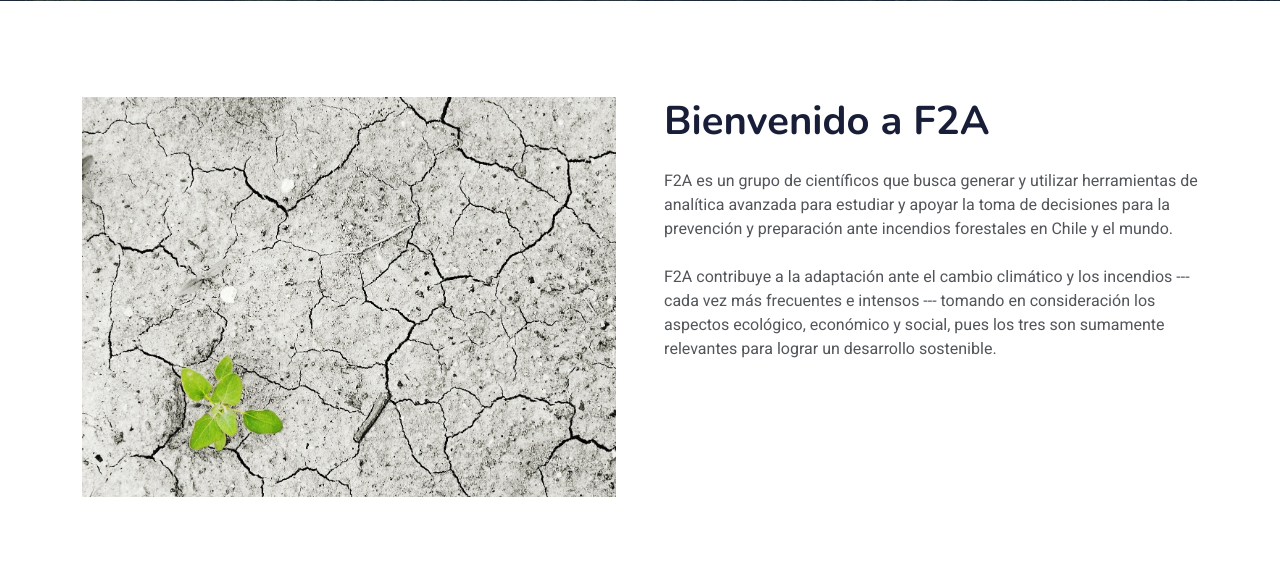
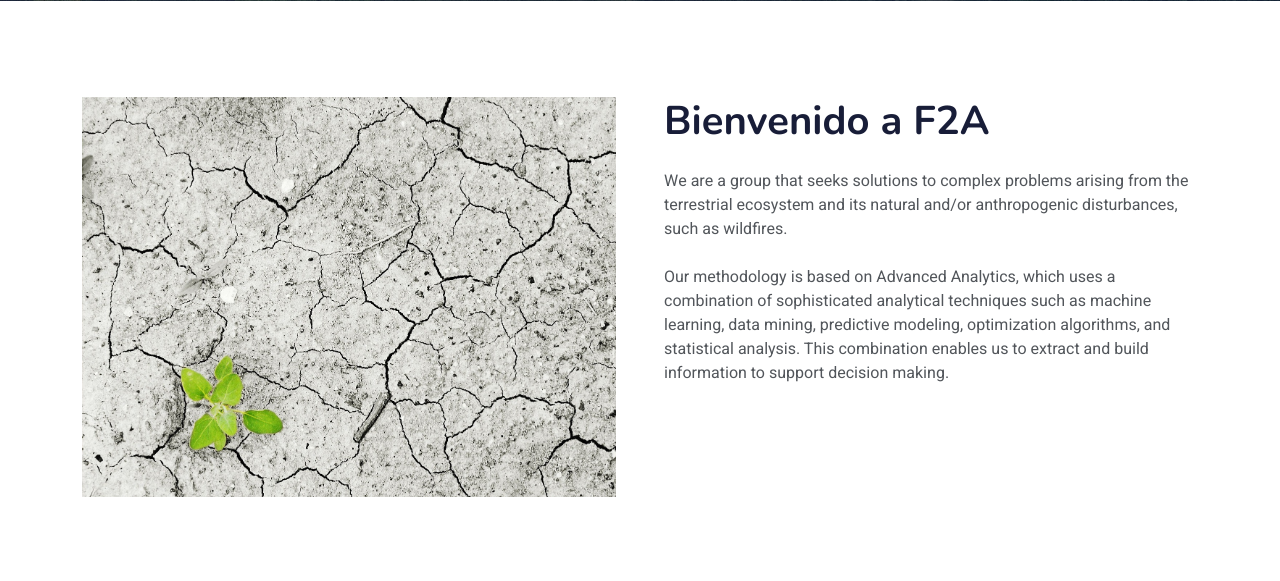
Before and after one commit to fire2a/f2a-web, a Django app: page / in a window 1280 px wide. Shown: the part 472-1053 px from the top of the page. Run offline with Django 4.2, Linux system fonts and the light colour scheme; data that the repository does not hold is empty; some libraries are stand-ins or nearby versions.

Commit message:
Changed bienvenidos text

```diff
--- a/templates/pages/index.html
+++ b/templates/pages/index.html
@@ -60,8 +60,8 @@
             </div>
             <div class="col-lg-6 wow fadeInUp" data-wow-delay="0.3s">
                 <h1 class="mb-4">Bienvenido a F2A</h1>
-                <p class="mb-4">F2A es un grupo de científicos que busca generar y utilizar herramientas de analítica avanzada para estudiar y apoyar la toma de decisiones para la prevención y preparación ante incendios forestales en Chile y el mundo.</p>
-                <p class="mb-4">F2A contribuye a la adaptación ante el cambio climático y los incendios --- cada vez más frecuentes e intensos --- tomando en consideración los aspectos ecológico, económico y social, pues los tres son sumamente relevantes para lograr un desarrollo sostenible.</p>
+                <p class="mb-4">We are a group that seeks solutions to complex problems arising from the terrestrial ecosystem and its natural and/or anthropogenic disturbances, such as wildfires.</p>
+                <p class="mb-4">Our methodology is based on Advanced Analytics, which uses a combination of sophisticated analytical techniques such as machine learning, data mining, predictive modeling, optimization algorithms, and statistical analysis. This combination enables us to extract and build information to support decision making.</p>
             </div>
         </div>
     </div>
```
